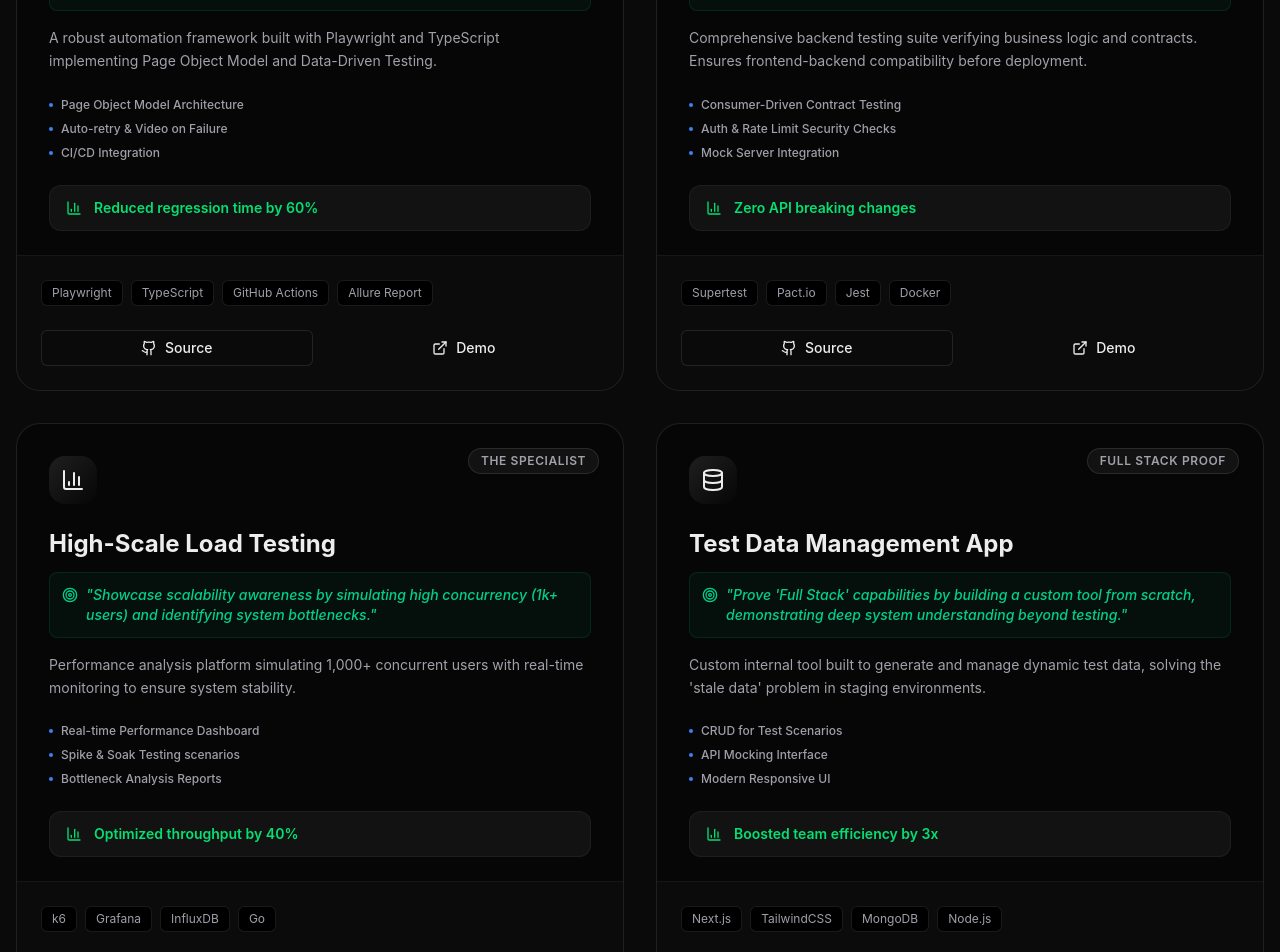
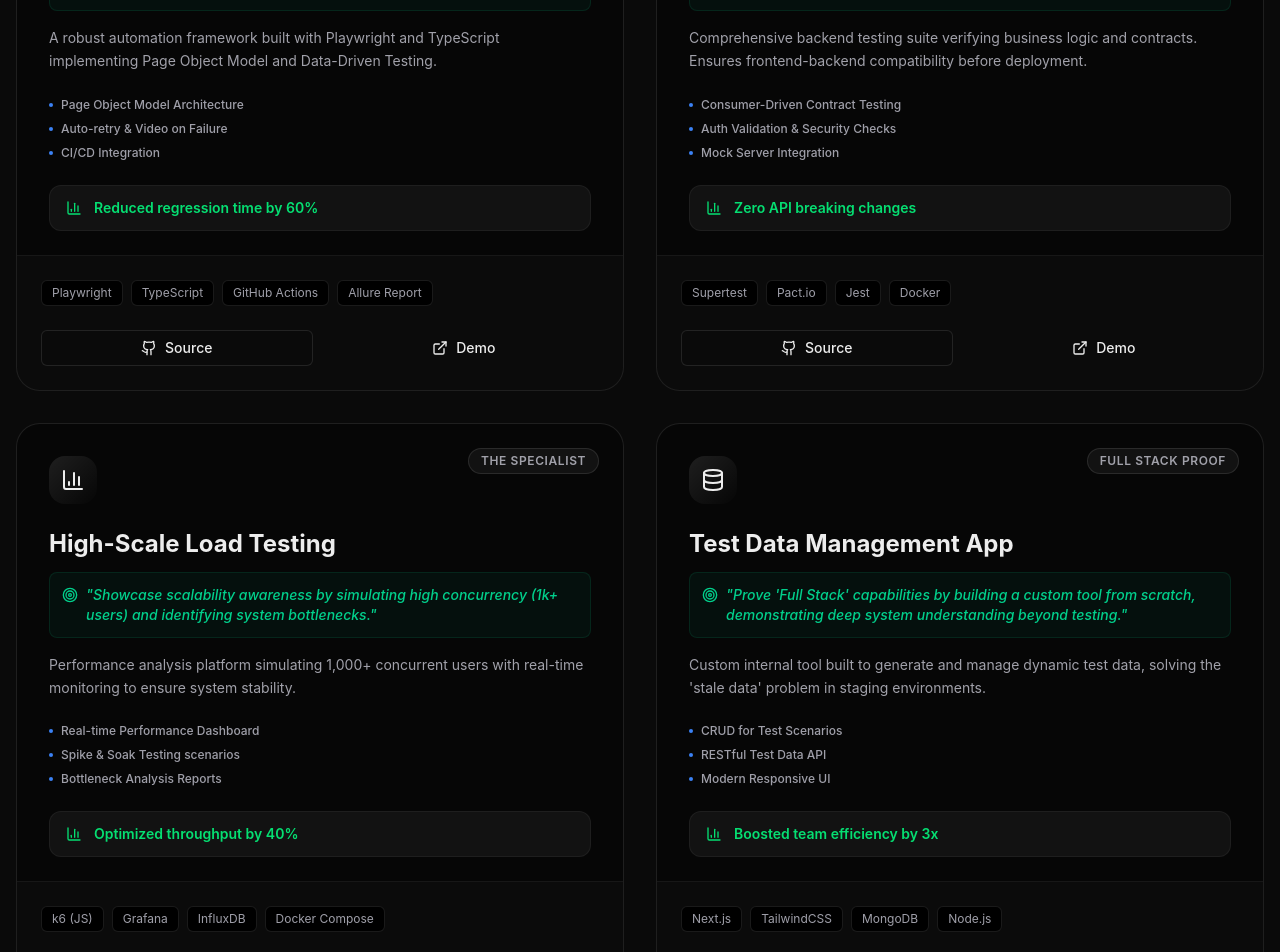
Before and after one commit to tansolo-qa/project-unknow, a Next.js app: page / in a window 1280 px wide. Shown: the part 2920-3872 px from the top of the page. Built offline with nearby package versions, Linux system fonts and the light colour scheme.

Commit message:
feat: implement Projects section component to display portfolio items.

```diff
--- a/src/components/Projects.tsx
+++ b/src/components/Projects.tsx
@@ -29,7 +29,7 @@ const projects = [
         tech: ["Supertest", "Pact.io", "Jest", "Docker"],
         features: [
             "Consumer-Driven Contract Testing",
-            "Auth & Rate Limit Security Checks",
+            "Auth Validation & Security Checks",
             "Mock Server Integration"
         ],
         metrics: "Zero API breaking changes",
@@ -41,7 +41,7 @@ const projects = [
         title: "High-Scale Load Testing",
         goal: "Showcase scalability awareness by simulating high concurrency (1k+ users) and identifying system bottlenecks.",
         description: "Performance analysis platform simulating 1,000+ concurrent users with real-time monitoring to ensure system stability.",
-        tech: ["k6", "Grafana", "InfluxDB", "Go"],
+        tech: ["k6 (JS)", "Grafana", "InfluxDB", "Docker Compose"],
         features: [
             "Real-time Performance Dashboard",
             "Spike & Soak Testing scenarios",
@@ -59,7 +59,7 @@ const projects = [
         tech: ["Next.js", "TailwindCSS", "MongoDB", "Node.js"],
         features: [
             "CRUD for Test Scenarios",
-            "API Mocking Interface",
+            "RESTful Test Data API",
             "Modern Responsive UI"
         ],
         metrics: "Boosted team efficiency by 3x",
```
